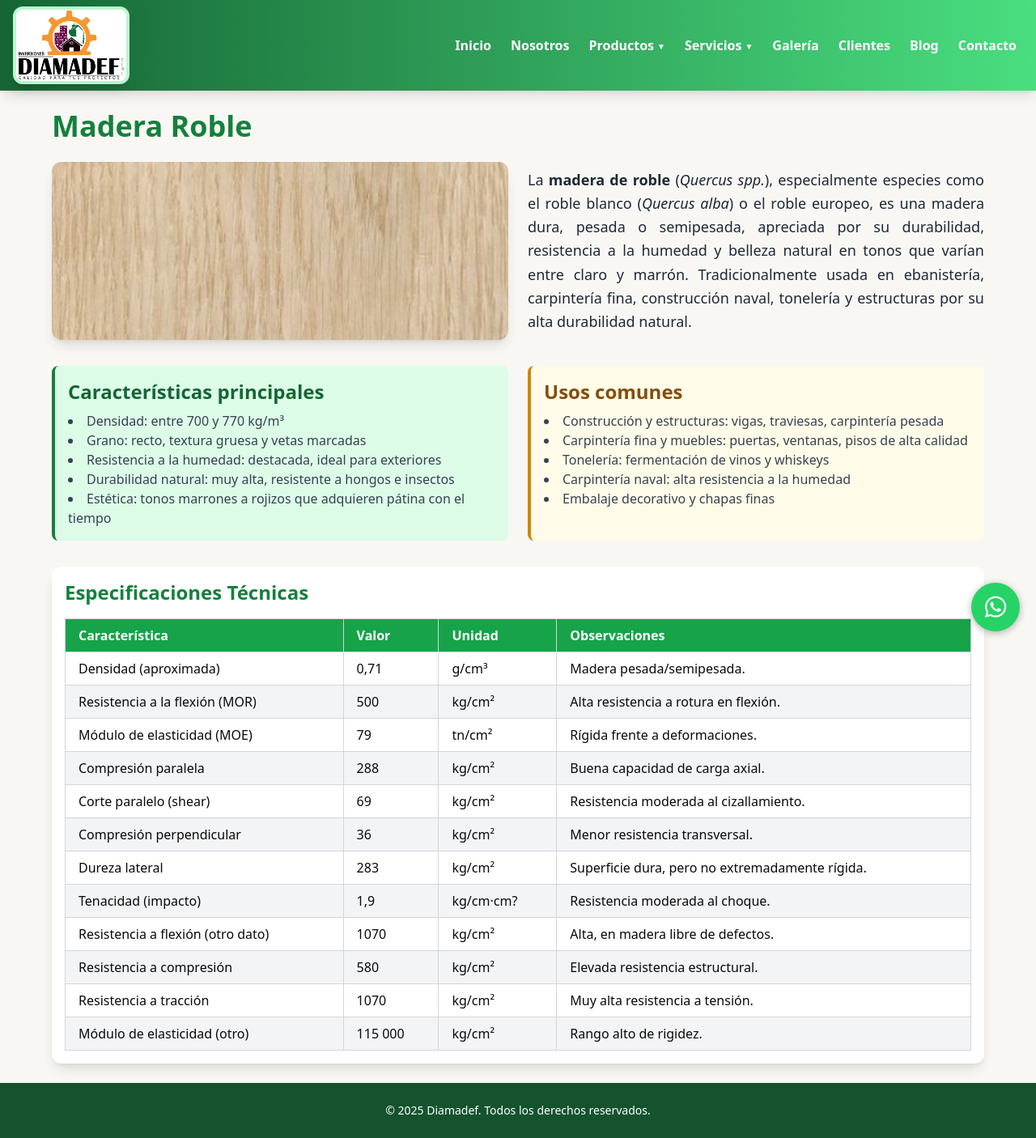
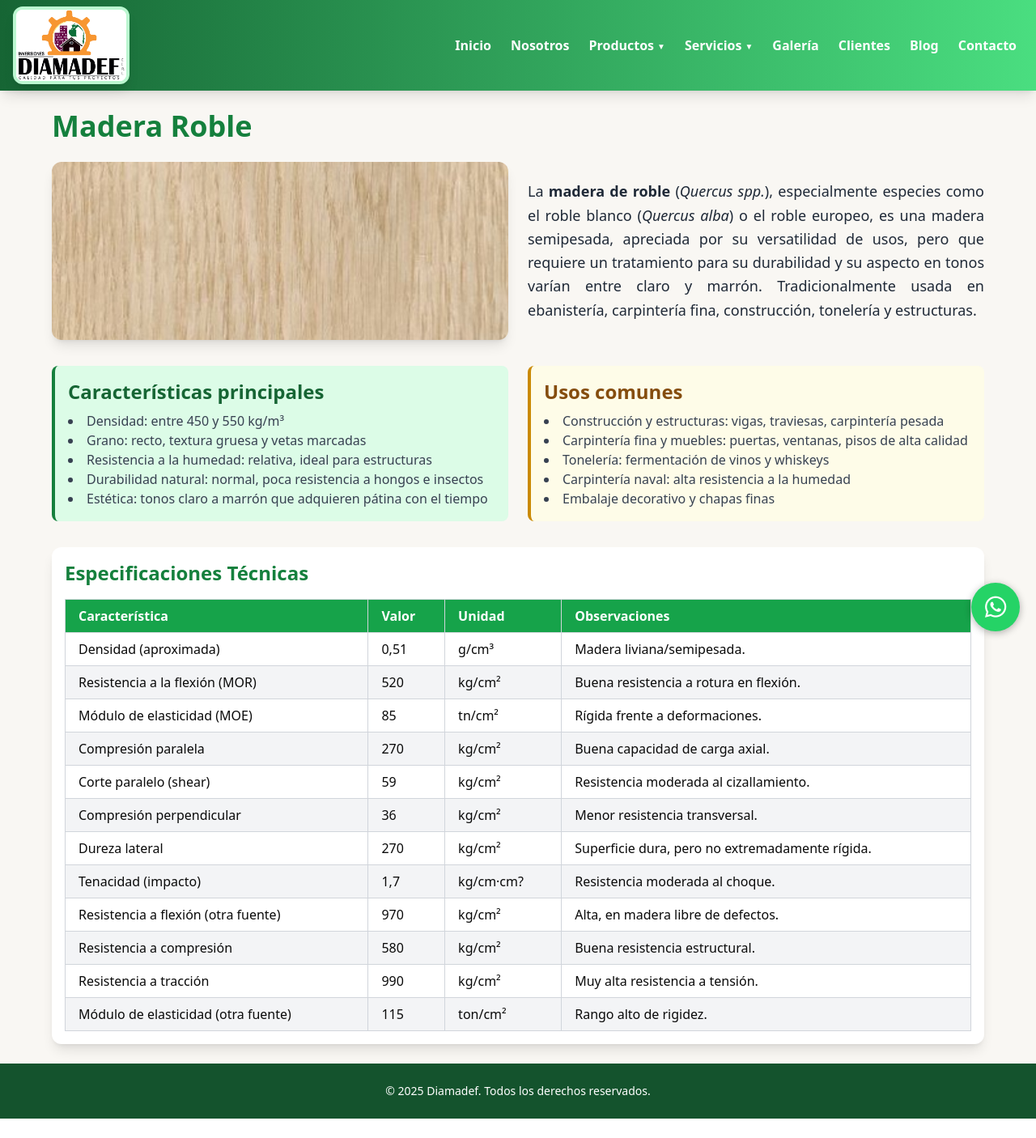
Before and after one commit to JLUIS14/diamadef-web, a React (Vite) app: page /productos/maderas/roble in a window 1280 px wide. Shown: the whole page at 81% size. After the commit the page ends 1382 px from the top, so only its background shows below. Built offline with nearby package versions, Linux system fonts and the light colour scheme.

Commit message:
Corrección en sección de productos destacados, ajustes en Post y actualización de página Roble

```diff
--- a/src/components/sections/FeaturedProductsSection.tsx
+++ b/src/components/sections/FeaturedProductsSection.tsx
@@ -1,3 +1,4 @@
+import { Link } from "react-router-dom";
 import img10 from '../../assets/productos/img10.jpg';
 import img11 from '../../assets/productos/FenolicoDobleFilm.jpg';
 import img12 from '../../assets/productos/img12.jpg';
@@ -6,16 +7,19 @@ const productos = [
     nombre: "Triplay Fenólico",
     imagen: img11,
     descripcion: "Fabricada con capas de pino, abedul, eucalipto y alamo, impregnada en resina fenolica con alta resistencia a la abrasión, humedad, calor y productos quimicos, cumple con normativas WBP, ideal para uso estructural y exterior",
+    link:  "/productos/triplay/Fenolico-doble-film",
   },
   {
     nombre: "MDF natural",
     imagen: img12,
     descripcion: "Es un producto de madera que se obtiene procesando fibras de madera combinándolo con cera y resina para formar paneles estables y uniformes.",
+    link: "/productos/triplay/Mdf",
   },
   {
     nombre: "Madera Selecta Nacional",
     imagen: img10,
     descripcion: "diversos tipos de madera nacional; Tornillo, Eucalipto, Roble, Copaiba, Cachimbo, Panguana, con caracteristicas similares en sus propiedades físicas y mecánicas.",
+    link: "/productos/maderas/Tornillo"
   },
 ];
 
@@ -34,9 +38,13 @@ export default function FeaturedProductsSection() {
             />
             <h3 className="text-xl font-semibold text-green-800">{prod.nombre}</h3>
             <p className="text-gray-700 text-justify mt-2">{prod.descripcion}</p>
+
+            <Link to={prod.link}>
             <button className="mt-4 bg-green-700 text-white px-4 py-2 rounded hover:bg-yellow-500 transition-colors">
-              Ver más
+             Ver más
             </button>
+          </Link>
+
           </div>
         ))}
       </div>
--- a/src/pages/Post.tsx
+++ b/src/pages/Post.tsx
@@ -14,8 +14,8 @@ const posts: Record<
     image: "/images/blog/madera.jpg",
     content: `
       La elección de la madera adecuada depende del tipo de proyecto que tengas en mente.
-      Por ejemplo, para exteriores se recomienda usar maderas duras y resistentes como el cedro o el roble.
-      Mientras que para interiores, puedes usar pino o MDF.
+
+      Para elegir la mejor madera, considera factores clave como el uso y la durabilidad que requiere tu proyecto (exterior vs. interior), la estética deseada (color, veta), la facilidad de trabajo, la estabilidad frente a humedad y temperatura, tu presupuesto y si buscas opciones sostenibles. Cada especie tiene características únicas, por lo que elegir la madera adecuada implica equilibrar estos factores para lograr el resultado que buscas.
     `,
     video: "https://www.youtube.com/embed/ScMzIvxBSi4",
   },
@@ -25,6 +25,7 @@ const posts: Record<
     content: `
       Los tratamientos ignífugos y preventivos permiten extender la vida útil de la madera.
       Además, reducen riesgos de plagas y problemas de humedad.
+      El tratamiento preventivo de la madera se enfoca en protegerla contra hongos, insectos, humedad y luz solar antes de que sufra daños, mediante métodos como la inmersión en químicos, el curado con aceites, la aplicación de lasures, la técnica de carbonizado (Shou-Sugi-Ban) o el uso de productos específicos. La preparación adecuada de la superficie, que incluye limpieza y secado, es un paso crucial para la efectividad del tratamiento
     `,
     video: "",
   },
--- a/src/pages/productos/maderas/Roble.tsx
+++ b/src/pages/productos/maderas/Roble.tsx
@@ -20,11 +20,11 @@ export default function Roble() {
           <p className="text-lg text-gray-800 leading-relaxed text-justify">
             La <strong>madera de roble</strong> (<em>Quercus spp.</em>),
             especialmente especies como el roble blanco (<em>Quercus alba</em>) o el roble europeo,
-            es una madera dura, pesada o semipesada, apreciada por su
-            durabilidad, resistencia a la humedad
-            y belleza natural en tonos que varían entre claro y marrón.
-            Tradicionalmente usada en ebanistería, carpintería fina, construcción naval,
-            tonelería y estructuras por su alta durabilidad natural.
+            es una madera semipesada, apreciada por su
+            versatilidad de usos, pero que requiere un tratamiento para su durabilidad
+            y su aspecto en tonos varían entre claro y marrón.
+            Tradicionalmente usada en ebanistería, carpintería fina, construcción,
+            tonelería y estructuras.
           </p>
         </div>
 
@@ -37,11 +37,11 @@ export default function Roble() {
               Características principales
             </h2>
             <ul className="list-disc list-inside text-gray-700">
-              <li>Densidad: entre 700 y 770 kg/m³ </li>
+              <li>Densidad: entre 450 y 550 kg/m³ </li>
               <li>Grano: recto, textura gruesa y vetas marcadas</li>
-              <li>Resistencia a la humedad: destacada, ideal para exteriores</li>
-              <li>Durabilidad natural: muy alta, resistente a hongos e insectos</li>
-              <li>Estética: tonos marrones a rojizos que adquieren pátina con el tiempo</li>
+              <li>Resistencia a la humedad: relativa, ideal para estructuras</li>
+              <li>Durabilidad natural: normal, poca resistencia a hongos e insectos</li>
+              <li>Estética: tonos claro a marrón que adquieren pátina con el tiempo</li>
             </ul>
           </div>
 
@@ -77,18 +77,18 @@ export default function Roble() {
             </thead>
             <tbody>
               {[
-                ["Densidad (aproximada)", "0,71", "g/cm³", "Madera pesada/semipesada."],
-                ["Resistencia a la flexión (MOR)", "500", "kg/cm²", "Alta resistencia a rotura en flexión."],
-                ["Módulo de elasticidad (MOE)", "79", "tn/cm²", "Rígida frente a deformaciones."],
-                ["Compresión paralela", "288", "kg/cm²", "Buena capacidad de carga axial."],
-                ["Corte paralelo (shear)", "69", "kg/cm²", "Resistencia moderada al cizallamiento."],
+                ["Densidad (aproximada)", "0,51", "g/cm³", "Madera liviana/semipesada."],
+                ["Resistencia a la flexión (MOR)", "520", "kg/cm²", "Buena resistencia a rotura en flexión."],
+                ["Módulo de elasticidad (MOE)", "85", "tn/cm²", "Rígida frente a deformaciones."],
+                ["Compresión paralela", "270", "kg/cm²", "Buena capacidad de carga axial."],
+                ["Corte paralelo (shear)", "59", "kg/cm²", "Resistencia moderada al cizallamiento."],
                 ["Compresión perpendicular", "36", "kg/cm²", "Menor resistencia transversal."],
-                ["Dureza lateral", "283", "kg/cm²", "Superficie dura, pero no extremadamente rígida."],
-                ["Tenacidad (impacto)", "1,9", "kg/cm·cm?", "Resistencia moderada al choque."],
-                ["Resistencia a flexión (otro dato)", "1070", "kg/cm²", "Alta, en madera libre de defectos."],
-                ["Resistencia a compresión", "580", "kg/cm²", "Elevada resistencia estructural."],
-                ["Resistencia a tracción", "1070", "kg/cm²", "Muy alta resistencia a tensión."],
-                ["Módulo de elasticidad (otro)", "115 000", "kg/cm²", "Rango alto de rigidez."]
+                ["Dureza lateral", "270", "kg/cm²", "Superficie dura, pero no extremadamente rígida."],
+                ["Tenacidad (impacto)", "1,7", "kg/cm·cm?", "Resistencia moderada al choque."],
+                ["Resistencia a flexión (otra fuente)", "970", "kg/cm²", "Alta, en madera libre de defectos."],
+                ["Resistencia a compresión", "580", "kg/cm²", "Buena resistencia estructural."],
+                ["Resistencia a tracción", "990", "kg/cm²", "Muy alta resistencia a tensión."],
+                ["Módulo de elasticidad (otra fuente)", "115", "ton/cm²", "Rango alto de rigidez."]
               ].map((row, index) => (
                 <tr key={index} className={index % 2 === 0 ? "bg-white" : "bg-gray-100"}>
                   {row.map((cell, i) => (
```
